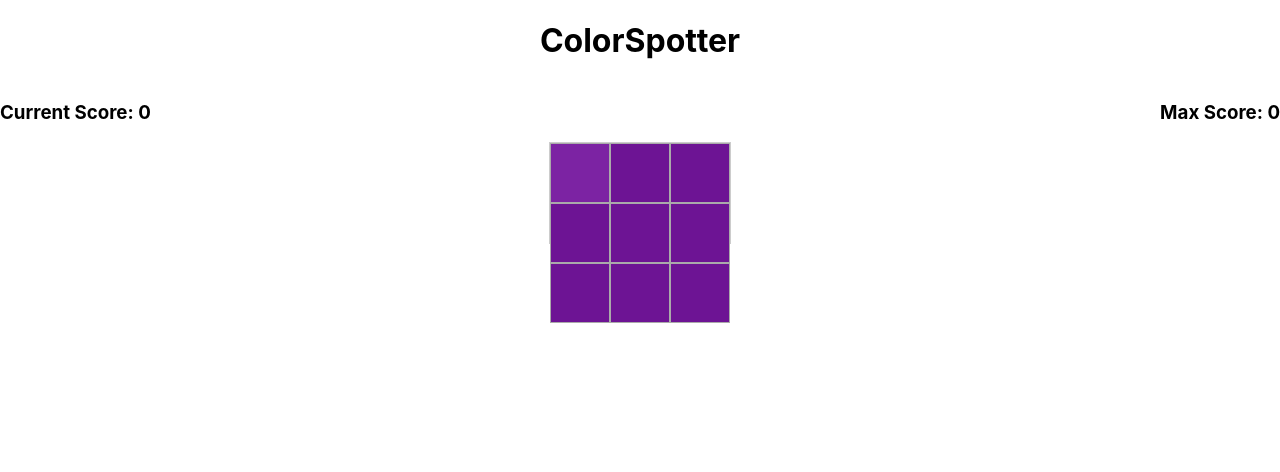
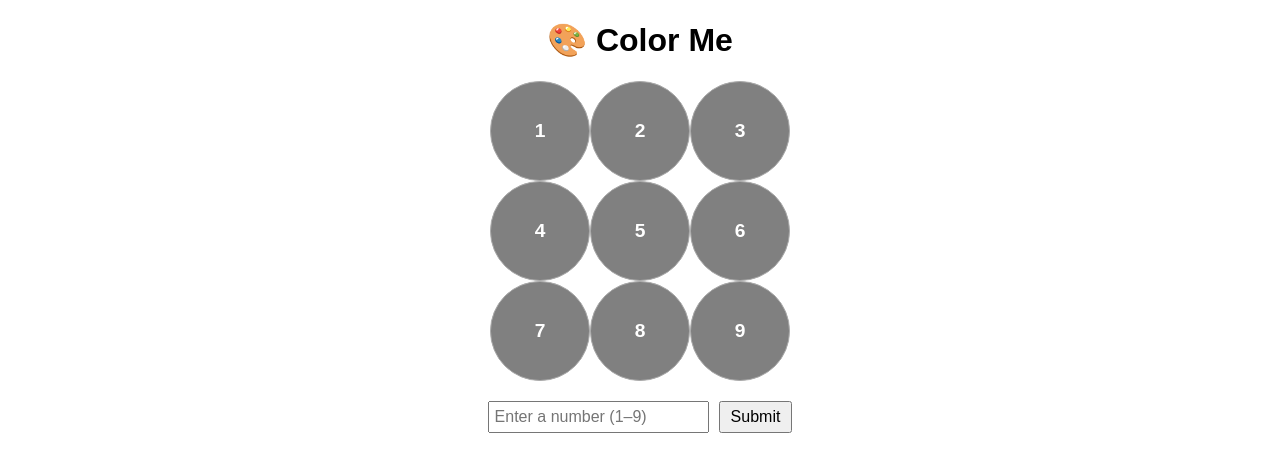
Before and after one commit to D1sha-Singh/frontend-mini-challenges, a React (Create React App) app: page / in a window 1280 px wide. Shown: the top 472 px of the page. Built offline with nearby package versions, Linux system fonts and the light colour scheme.

Commit message:
color me

```diff
--- a/src/App.js
+++ b/src/App.js
@@ -9,12 +9,12 @@ import ColorSpotter from './components/ColorSpotter';
 function App() {
   return (
     <div className="App">
-      {/* <ColorMe /> */}
+      <ColorMe />
       {/* <BMICalculator /> */}
       {/* <BillSplit /> */}
       {/* <GuessTheNumber /> */}
       {/* <StringTransformers /> */}
-      <ColorSpotter />
+      {/* <ColorSpotter /> */}
     </div>
   );
 }
--- /dev/null
+++ b/src/components/ColorMe.js
@@ -0,0 +1,91 @@
+import React, { useRef, useState } from "react";
+
+const baseColor = "grey";
+const oddColor = "green";
+const gridSize = 3;
+const totalCells = gridSize * gridSize;
+
+const ColorMe = () => {
+  const inputRef = useRef();
+  const [val, setVal] = useState(null);
+  const [error, setError] = useState(null);
+
+  const grid = new Array(totalCells).fill("");
+
+  const gridStyle = {
+    display: "flex",
+    flexWrap: "wrap",
+    justifyContent: "center",
+    alignItems: "center",
+    width: "300px",
+    margin: "20px auto",
+  };
+
+  const cellStyle = {
+    width: `${100 / gridSize}%`,
+    borderRadius: "50%",
+    aspectRatio: "1 / 1",
+    boxSizing: "border-box",
+    border: "1px solid #aaa",
+    display: "flex",
+    alignItems: "center",
+    justifyContent: "center",
+    backgroundColor: baseColor,
+    color: "#fff",
+    fontWeight: "bold",
+    fontSize: "1.2rem",
+  };
+
+  const handleClick = () => {
+    const inputValue = parseInt(inputRef.current.value);
+    if (isNaN(inputValue) || inputValue < 1 || inputValue > totalCells) {
+      setError("❌ Please enter a number between 1 and 9.");
+      setVal(null);
+    } else {
+      setVal(inputValue - 1); // adjust for 0-based index
+      setError(null);
+    }
+  };
+
+  return (
+    <div style={{ textAlign: "center", fontFamily: "sans-serif" }}>
+      <h1>🎨 Color Me</h1>
+      <div style={gridStyle}>
+        {grid.map((_, i) => (
+          <div
+            key={i}
+            style={{
+              ...cellStyle,
+              backgroundColor: i === val ? oddColor : baseColor,
+            }}
+          >
+            {i + 1}
+          </div>
+        ))}
+      </div>
+
+      <div style={{ marginTop: "10px" }}>
+        <input
+          placeholder="Enter a number (1–9)"
+          ref={inputRef}
+          style={{ padding: "5px", fontSize: "1rem" }}
+        />
+        <button
+          onClick={handleClick}
+          style={{
+            padding: "5px 10px",
+            marginLeft: "10px",
+            fontSize: "1rem",
+            cursor: "pointer",
+          }}
+        >
+          Submit
+        </button>
+      </div>
+
+      {error && <div style={{ color: "red", marginTop: "10px" }}>{error}</div>}
+    </div>
+  );
+};
+
+export default ColorMe;
```
